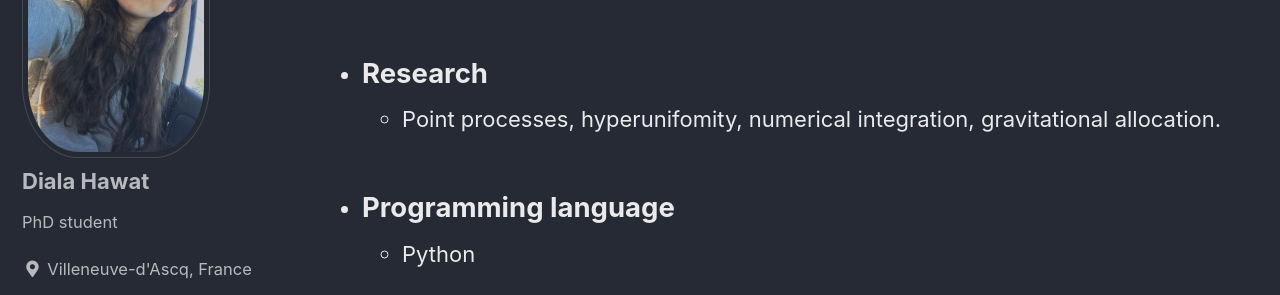
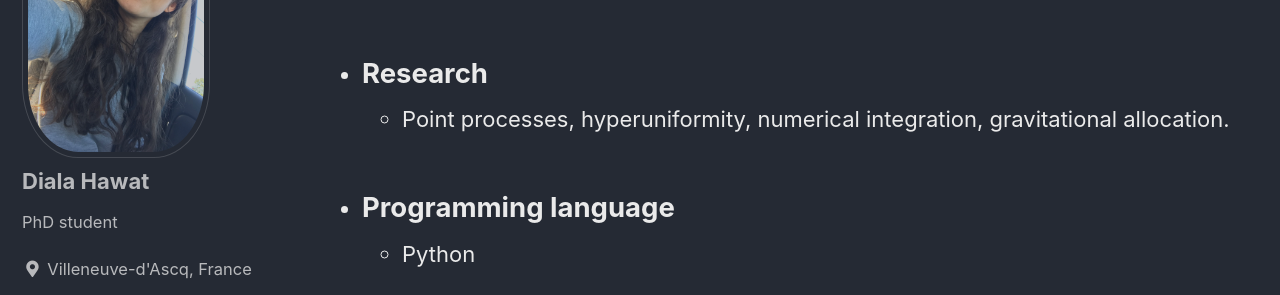
Before and after one commit to dhawat/dhawat.github.io, a Jekyll site: the page built from index.md, in a window 1280 px wide and 900 px high, scrolled down 363 px. Shown: the part 154-449 px from the top of the window. Built offline with Jekyll 4.4.1, drawn with Linux system fonts in a browser that asks for light colours; cached includes are drawn as plain includes; nearby versions of some CDN libraries; some web fonts are replaced.

Commit message:
spelling

```diff
--- a/index.md
+++ b/index.md
@@ -17,7 +17,7 @@ I was [PGSM laureates](https://applications.sciencesmaths-paris.fr/fr/les-laurea
 
 * ## Research
 
-  * Point processes, hyperunifomity, numerical integration, gravitational allocation.
+  * Point processes, hyperuniformity, numerical integration, gravitational allocation.
 
 * ## Programming language
 
```
Also changed, not shown: _pages/interests.md (+1 -1 lines).
